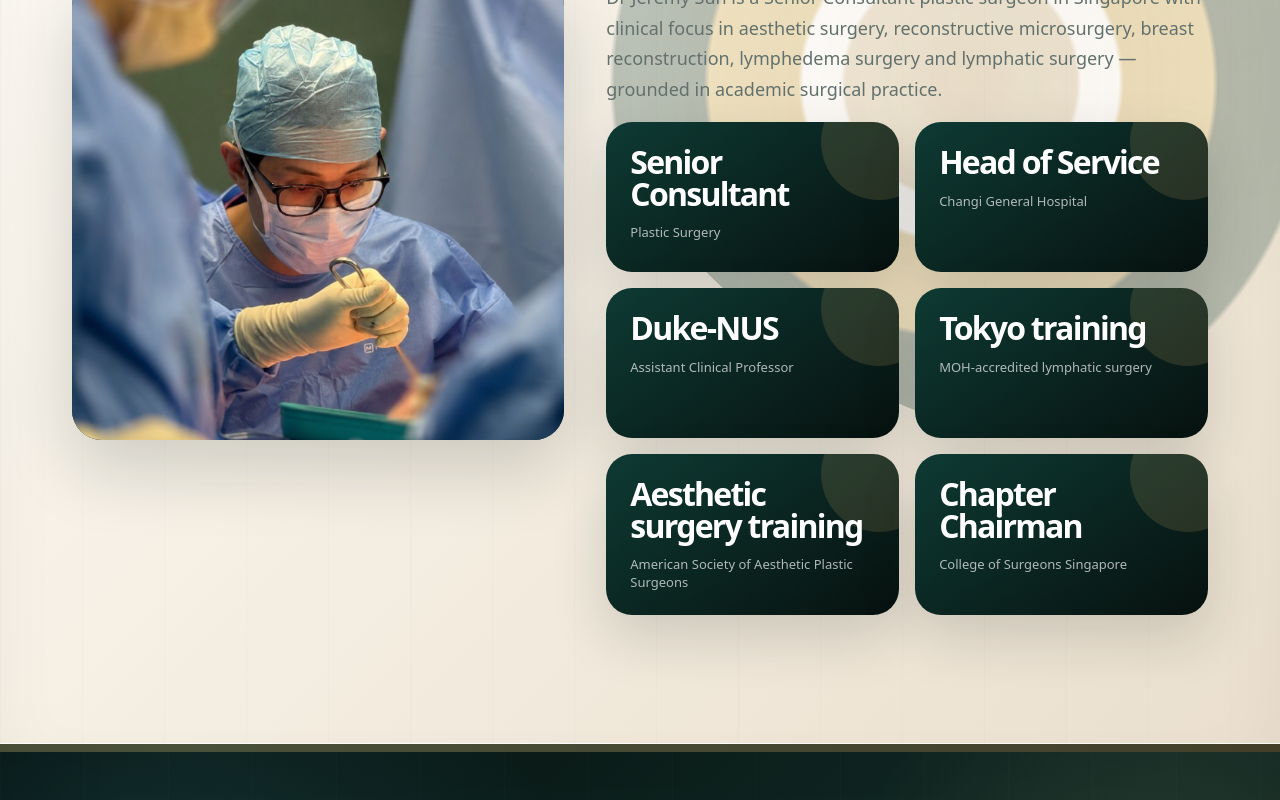
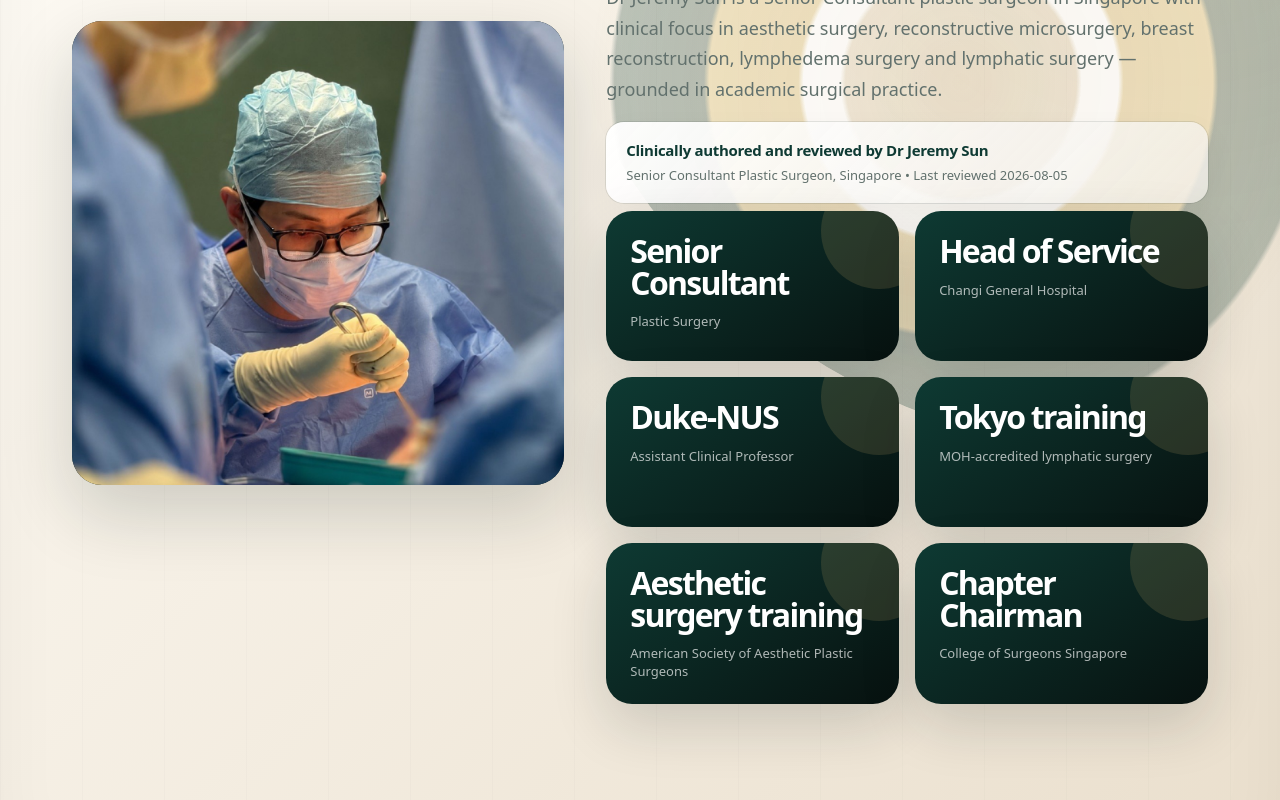
Before and after one commit to zatyrical/plasticwebsite, a Next.js app: page / in a window 1280 px wide. Shown: the part 1200-2000 px from the top of the page. Built offline with nearby package versions, Linux system fonts and the light colour scheme.

Commit message:
Add homepage clinical review signal

```diff
--- a/app/page.tsx
+++ b/app/page.tsx
@@ -1,7 +1,7 @@
 import Image from 'next/image';
 import ContactForm from './ContactForm';
 import Navigation from './Navigation';
-import { physicianJsonLd } from './seoIdentity';
+import { lastReviewedIso, physicianJsonLd } from './seoIdentity';
 import { aestheticSignatureTreatments, reconstructiveSignatureTreatments } from './treatmentTiles';
 
 const jsonLd = {
@@ -40,6 +40,9 @@ const jsonLd = {
         'Body contouring',
         'Breast surgery'
       ],
+      datePublished: lastReviewedIso,
+      dateModified: lastReviewedIso,
+      lastReviewed: lastReviewedIso,
       reviewedBy: { '@id': 'https://www.drjeremysun.com/#physician' },
       author: { '@id': 'https://www.drjeremysun.com/#physician' }
     },
@@ -85,6 +88,10 @@ export default function Home() {
             <div className="eyebrow">About Dr Sun</div>
             <h2>Senior Consultant Plastic Surgeon in Singapore.</h2>
             <p className="section-intro">Dr Jeremy Sun is a Senior Consultant plastic surgeon in Singapore with clinical focus in aesthetic surgery, reconstructive microsurgery, breast reconstruction, lymphedema surgery and lymphatic surgery — grounded in academic surgical practice.</p>
+            <div className="reviewer-card" aria-label="Medical review information">
+              <strong>Clinically authored and reviewed by Dr Jeremy Sun</strong>
+              <span>Senior Consultant Plastic Surgeon, Singapore • Last reviewed {lastReviewedIso}</span>
+            </div>
             <div className="about-highlights compact-highlights">
               <div className="about-stat"><strong>Senior Consultant</strong><span>Plastic Surgery</span></div>
               <div className="about-stat"><strong>Head of Service</strong><span>Changi General Hospital</span></div>
```
